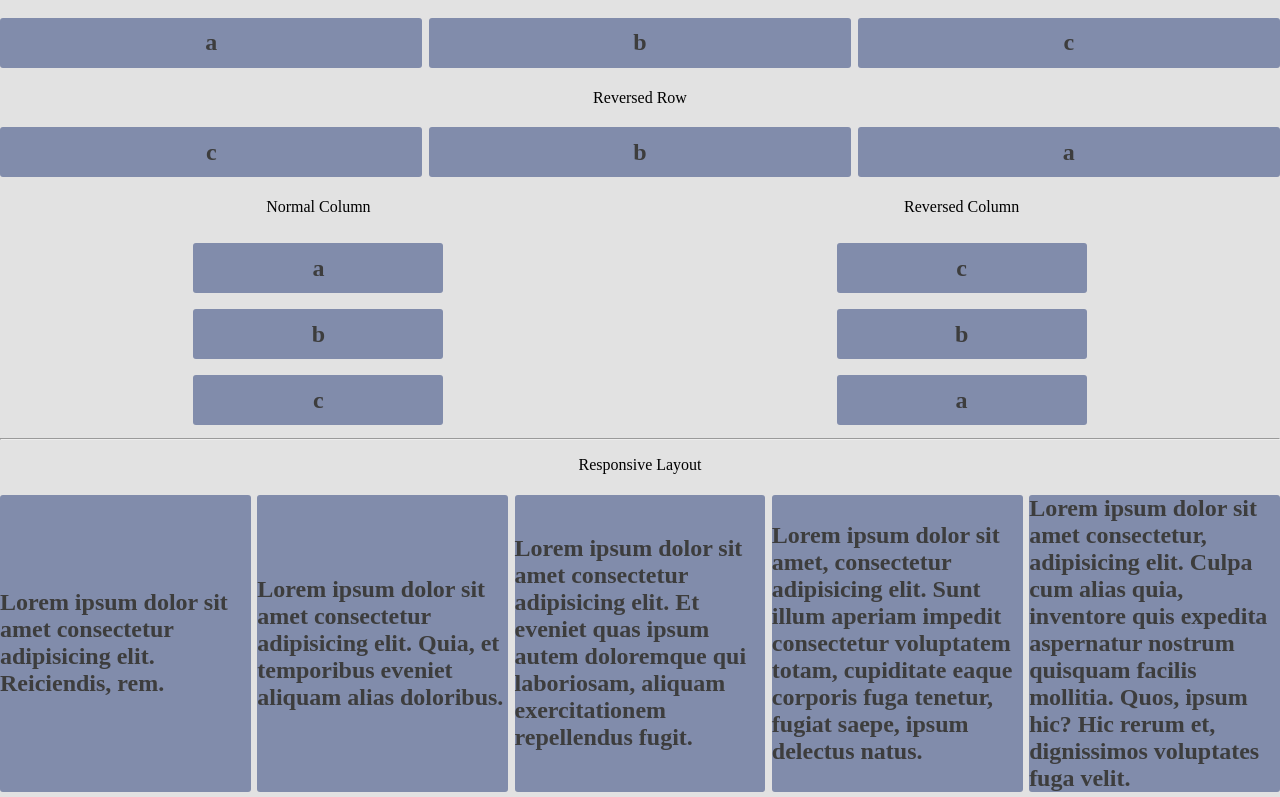
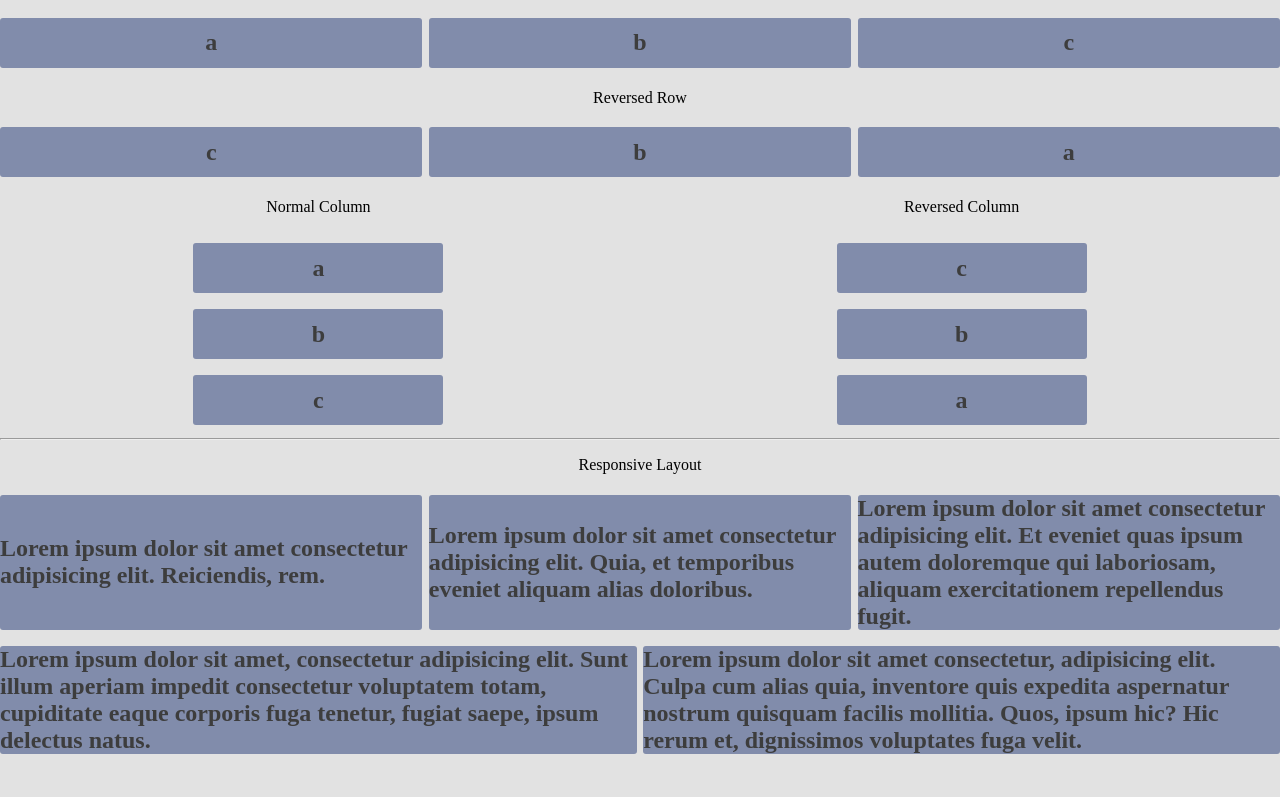
Before and after one commit to galarist/global, a plain HTML site: page index.html in a window 1280 px wide. Shown: the part 345-1142 px from the top of the page. After the commit the page ends 1104 px from the top, so only its background shows below. Drawn offline with Linux system fonts and the light colour scheme.

Commit message:
Change flex size bigger and call it with variable

```diff
--- a/css/global.css
+++ b/css/global.css
@@ -11,6 +11,7 @@
   --bg-primary: #818cab;
   --space: 1rem;
   --b-radius: 3px;
+  --flex: 15em;
 }
 
 [data-theme="dark"] {
@@ -87,7 +88,7 @@ body {
 }
 
 .gridish>* {
-  flex: 1 1 10em;
+  flex: 1 1 var(--flex);
 }
 
 .even-columns>* {
```
